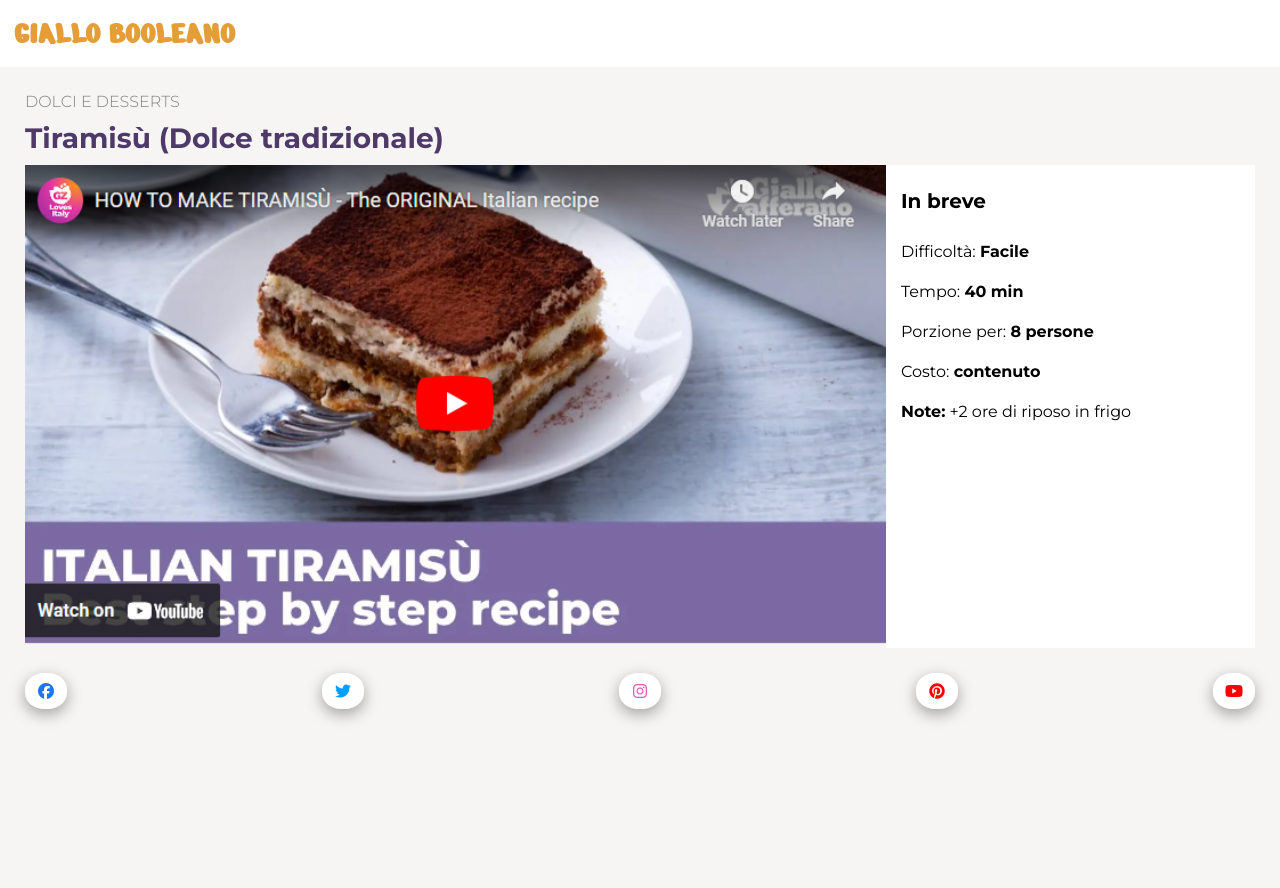
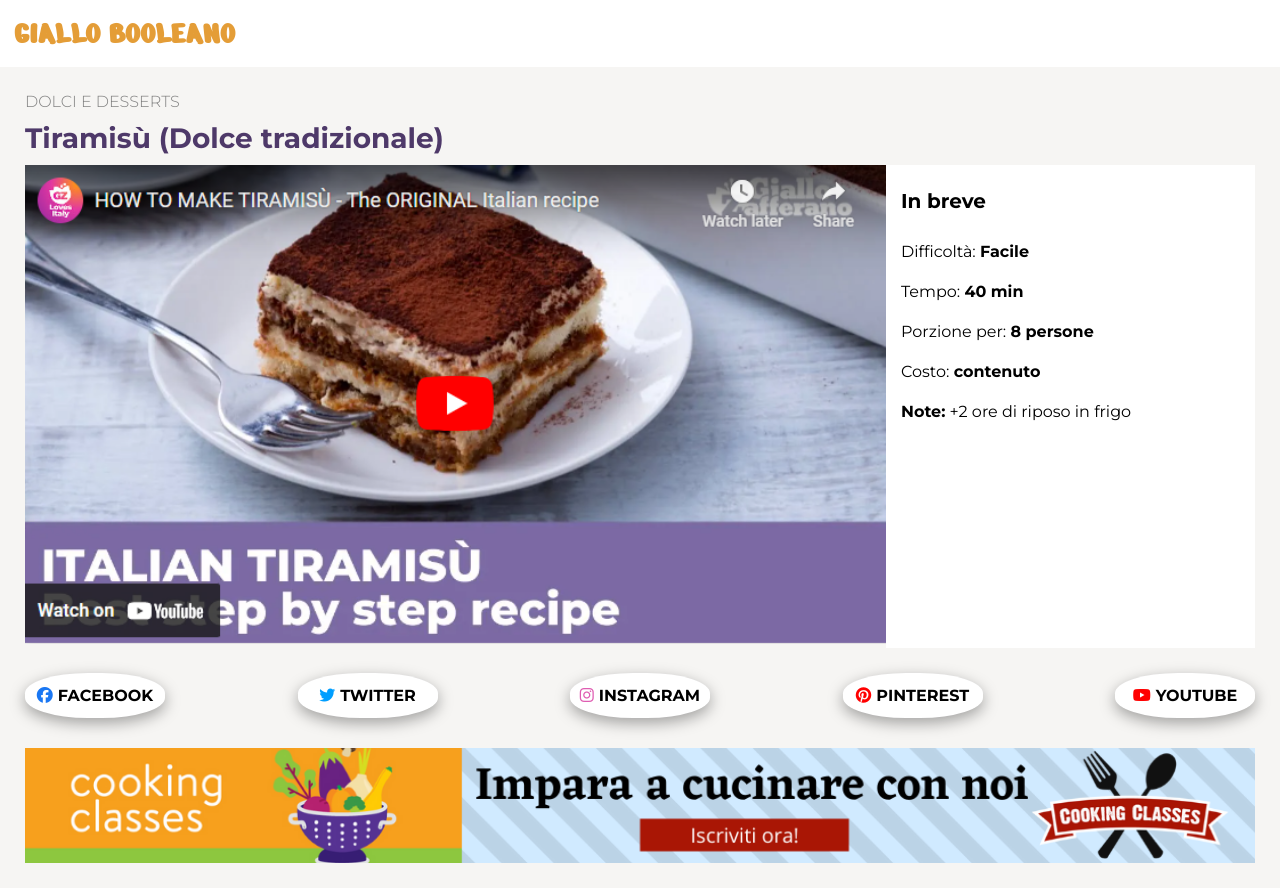
Before and after one commit to Alessandro-Frisone/htmlcss-responsive-layout, a plain HTML site: page index.html in a window 1280 px wide. Before the commit the page ends 800 px from the top, so only its background shows below. Drawn offline with Linux system fonts and the light colour scheme.

Commit message:
feat: finish first section

```diff
--- a/css/style.css
+++ b/css/style.css
@@ -135,28 +135,40 @@ img{
     align-items: center;
 }
 
+.nomi-social{
+    display: none;
+}
+
+.pubblicita{
+    display: none;
+}
 
 /* ------------------
     LOGHI SOCIAL
 ------------------ */
 .fa-facebook{
     color: #1a77f3;
+    margin-right: 5px;
 }
 
 .fa-twitter{
     color: #009eff;
+    margin-right: 5px;
 }
 
 .fa-instagram{
     color: #df5db2;
+    margin-right: 5px;
 }
 
 .fa-pinterest{
     color: red;
+    margin-right: 5px;
 }
 
 .fa-youtube{
     color: red;
+    margin-right: 5px;
 }
 
 
@@ -178,6 +190,15 @@ img{
     .information {
         width: calc(100% / 3);
     }
+    .circle{
+       width: 120px;
+       height: 40px;
+    }
+    .pubblicita{
+        display: block;
+        width: 100%;
+        margin-top: 30px;
+    }
 }
 
 @media screen and (min-width: 992px) {
@@ -195,4 +216,12 @@ img{
     .information {
         width: auto;
     }
+    .circle{
+        width: 140px;
+        height: 45px;
+     }
+    .nomi-social{
+        display: block;
+    }
+
 }
--- a/index.html
+++ b/index.html
@@ -42,12 +42,13 @@
                 </div>
             </div>
             <div class="link-social">
-                <div class="circle"><i class="fa-brands fa-facebook"></i></div>
-                <div class="circle"><i class="fa-brands fa-twitter"></i></div>
-                <div class="circle"><i class="fa-brands fa-instagram"></i></div>
-                <div class="circle"><i class="fa-brands fa-pinterest"></i></div>
-                <div class="circle"><i class="fa-brands fa-youtube"></i></div>
+                <div class="circle"><i class="fa-brands fa-facebook"></i> <div class="nomi-social"><strong>FACEBOOK</strong></div></div>
+                <div class="circle"><i class="fa-brands fa-twitter"></i><div class="nomi-social"><strong>TWITTER</strong></div></div>
+                <div class="circle"><i class="fa-brands fa-instagram"></i><div class="nomi-social"><strong>INSTAGRAM</strong></div></div>
+                <div class="circle"><i class="fa-brands fa-pinterest"></i><div class="nomi-social"><strong>PINTEREST</strong></div></div>
+                <div class="circle"><i class="fa-brands fa-youtube"></i><div class="nomi-social"><strong>YOUTUBE</strong></div></div>
             </div>
+            <img class="pubblicita" src="./img/banner.png" alt="Banner publicitario">
         </section>
     </main>
 </body>
```
